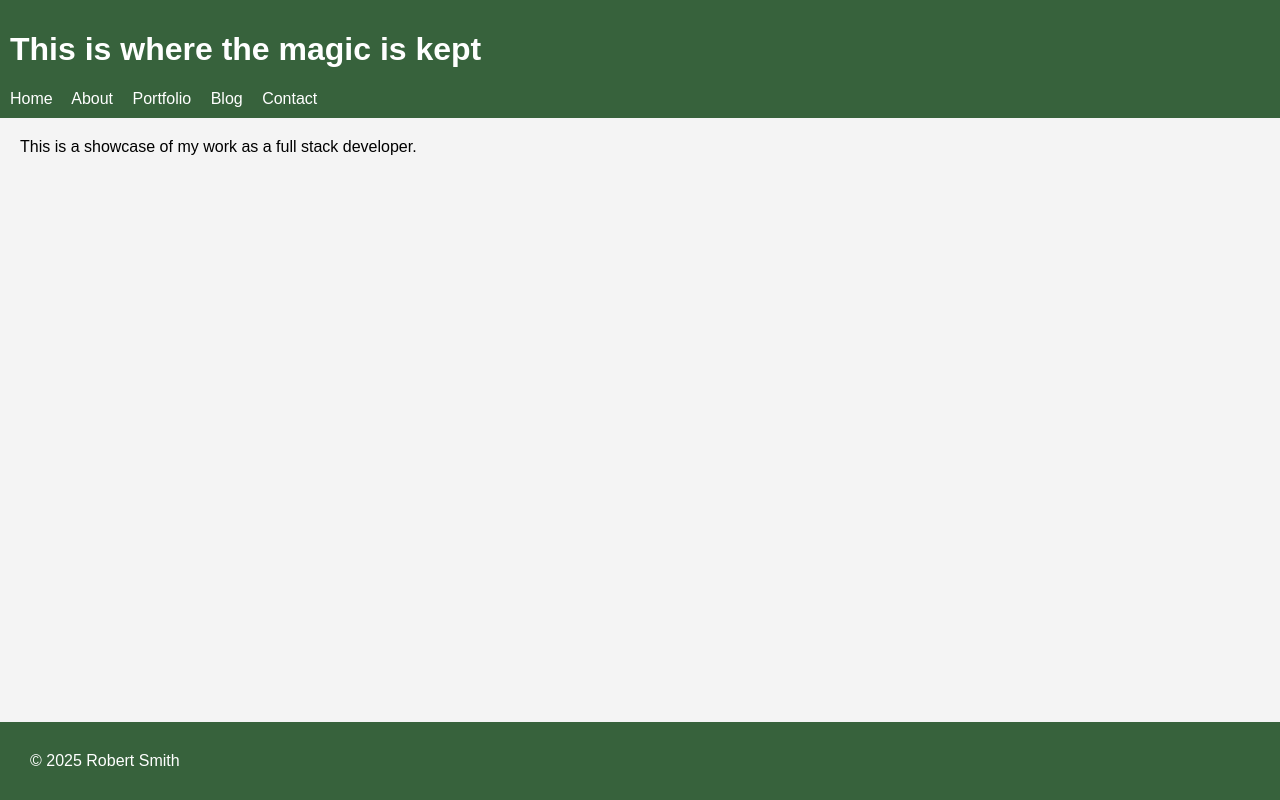
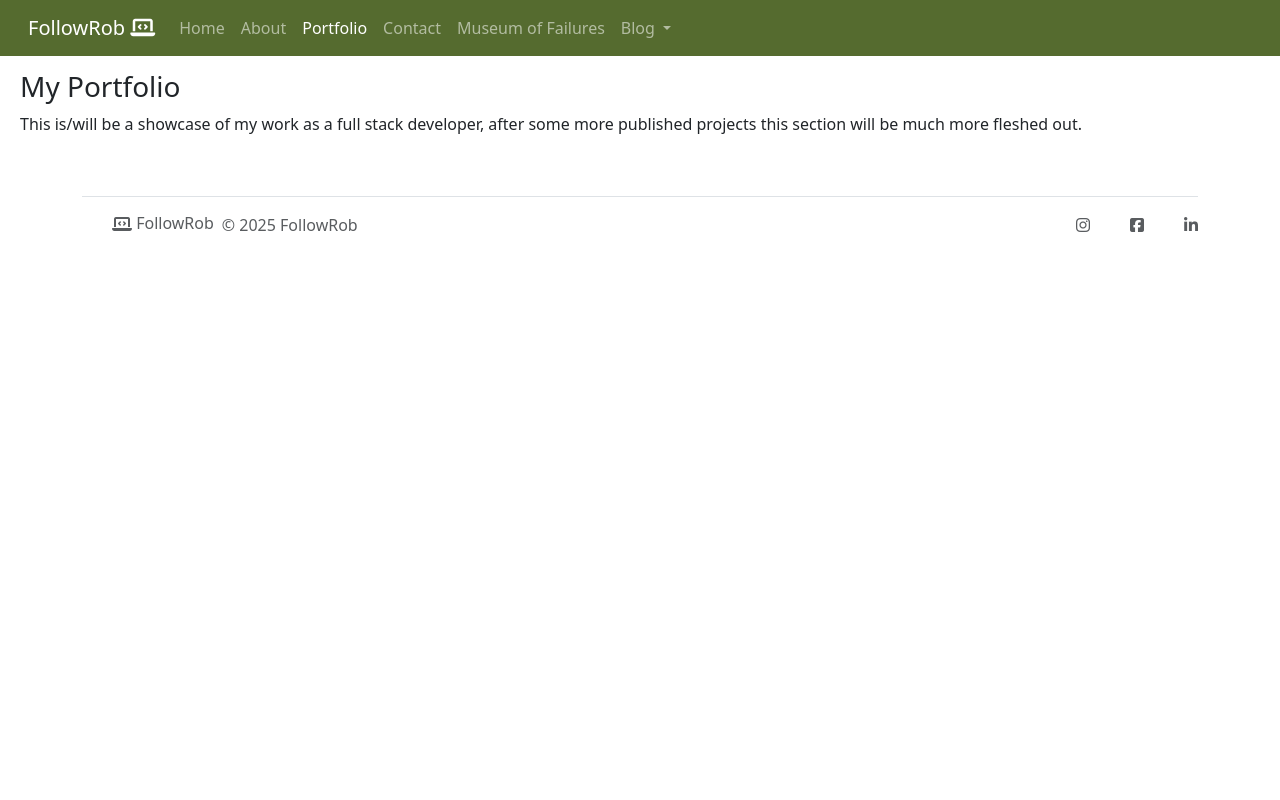
Before and after one commit to FollowRob/basicHTML, a plain HTML site: page portfolio.html in a window 1280 px wide. Drawn offline with nearby package versions, Linux system fonts and the light colour scheme.

Commit message:
hot fix for styles path

```diff
--- a/assets/css/styles.css
+++ b/assets/css/styles.css
@@ -1,36 +1,7 @@
-body {
-  font-family: Arial, sans-serif;
-  margin: 0px;
-  background-color: #f4f4f4;
+#customnav {
+    background-color: darkolivegreen !important;
 }
 
-header {
-  background-color: #37623c;
-  color: white;
-  padding: 10px;
-  position:fixed
-  top: 0;
-  width: 100%;}
-
-nav a {
-  color: white;
-  margin-right: 15px;
-  text-decoration: none;
+main {
+    padding: 70px 20px 20px;
 }
-
-nav a:hover {
-  text-decoration: underline;
-}
-
-footer {
-  background-color: #37623c;
-  color: white;
-  padding: 10px;
-      position: fixed;
-      bottom:0;
-      width:100%  }
-
-p {
-  margin: 20px;
-
-}
--- a/portfolio.html
+++ b/portfolio.html
@@ -1,26 +1,108 @@
-<!DOCTYPE html>
+<!doctype html>
 <html lang="en">
     <head>
-  <meta charset="UTF-8">
-  <title>Portfolio</title>
-  <link rel="stylesheet" href="assets/css/styles.css">
+        <title>FollowRob | Portfolio</title>
+        <!-- Required meta tags -->
+        <meta charset="utf-8" />
+        <meta
+            name="viewport"
+            content="width=device-width, initial-scale=1, shrink-to-fit=no"
+        />
+
+        <!-- Bootstrap CSS v5.2.1 -->
+        <link
+            href="https://cdn.jsdelivr.net/npm/bootstrap@5.3.2/dist/css/bootstrap.min.css"
+            rel="stylesheet"
+            integrity="sha384-T3c6CoIi6uLrA9TneNEoa7RxnatzjcDSCmG1MXxSR1GAsXEV/Dwwykc2MPK8M2HN"
+            crossorigin="anonymous"
+        />
+        <!-- Font Awesome -->
+        <script src="https://kit.fontawesome.com/88bfd03b4f.js" crossorigin="anonymous"></script>
+
+        <!-- Custom CSS -->
+        <link rel="stylesheet" href="../assets/css/styles.css">
     </head>
+
     <body>
         <header>
-    <h1>This is where the magic is kept</h1>
-    <nav>
-      <a href="index.html">Home</a>
-      <a href="about.html">About</a>
-      <a href="portfolio.html">Portfolio</a>
-      <a href="blog.html">Blog</a>
-      <a href="contact.html">Contact</a>
+            <!-- navbar -->
+             <nav id="customnav" class="navbar navbar-expand-lg fixed-top navbar-dark bg-dark">
+  <div class="container-fluid ">
+    <a class="navbar-brand ps-3" href="index.html">FollowRob <i class="fa-solid fa-laptop-code"></i> </a>
+    <button class="navbar-toggler" type="button" data-bs-toggle="collapse" data-bs-target="#navbarSupportedContent" aria-controls="navbarSupportedContent" aria-expanded="false" aria-label="Toggle navigation">
+      <span class="navbar-toggler-icon"></span>
+    </button>
+    <div class="collapse navbar-collapse" id="navbarSupportedContent">
+      <ul class="navbar-nav me-auto mb-2 mb-lg-0">
+        <li class="nav-item">
+          <a class="nav-link" href="index.html">Home</a>
+        </li>
+        <li class="nav-item">
+          <a class="nav-link" href="about.html">About</a>
+        </li>
+         <li class="nav-item">
+          <a class="nav-link active" aria-current="page" href="portfolio.html">Portfolio</a>
+        </li>
+         <li class="nav-item">
+          <a class="nav-link" href="contact.html">Contact</a>
+        </li>
+         <li class="nav-item">
+          <a class="nav-link" href="museum.html">Museum of Failures</a>
+        </li>
+        <li class="nav-item dropdown">
+          <a class="nav-link dropdown-toggle" href="#" role="button" data-bs-toggle="dropdown" aria-expanded="false">
+            Blog
+          </a>
+          <ul class="dropdown-menu">
+            <li><a class="dropdown-item" href="#">Front Page</a></li>
+            <li><hr class="dropdown-divider"></li>
+            <li><a class="dropdown-item" href="#">Week.1</a></li>
+            <li><a class="dropdown-item" href="#">Week.2</a></li>
+            <li><a class="dropdown-item" href="#">Week.3</a></li>
+            <li><a class="dropdown-item" href="#">Week.4</a></li>
+          </ul>
+        </li>
+      </ul>
+    </div>
+  </div>
 </nav>
         </header>
+
         <main>
-    <p>This is a showcase of my work as a full stack developer.</p>
+             <h3>My Portfolio</h3>
+            <p>This is/will be a showcase of my work as a full stack developer, after some more published projects this section will be much more fleshed out. </p>
         </main>
-  <footer>
-    <p>© 2025 Robert Smith</p>
+
+            <!-- place footer here -->
+             <div class="container sticky-sm-bottom">
+              <footer class="d-flex flex-wrap justify-content-between align-items-center py-3 my-4 border-top">
+                <div class="col-md-4 d-flex align-items-center">
+                  <a href="/" class="mb-3 me-2 mb-md-0 text-body-secondary text-decoration-none lh-1" aria-label="Bootstrap">
+                    <svg class="bi" width="30" height="24" aria-hidden="true"><use xlink:href="#bootstrap"></use></svg><i class="fa-solid fa-laptop-code"></i> FollowRob </a>
+                    <span class="mb-3 mb-md-0 text-body-secondary">© 2025 FollowRob</span>
+                  </div> <ul class="nav col-md-4 justify-content-end list-unstyled d-flex">
+                    <li class="ms-3">
+                      <a class="text-body-secondary" href="https://www.instagram.com/" aria-label="Instagram"><svg class="bi" width="24" height="24" aria-hidden="true"><use xlink:href="https://www.instagram.com/"></use></svg><i class="fa-brands fa-instagram"></i></a>
+                    </li>
+                    <li class="ms-3"><a class="text-body-secondary" href="https://facebook.com/" aria-label="Facebook"><svg class="bi" width="24" height="24"><use xlink:href="https://facebook.com/"></use></svg><i class="fa-brands fa-square-facebook"></i></a>
+                    </li>
+                     </li>
+                    <li class="ms-3"><a class="text-body-secondary" href="https://linkedin.com" aria-label="Facebook"><svg class="bi" width="24" height="24"><use xlink:href="hhttps://linkedin.com"></use></svg><i class="fa-brands fa-linkedin-in"></i></i></a>
+                    </li>
+                  </ul>
                 </footer>
+              </div>
+        <!-- Bootstrap JavaScript Libraries -->
+        <script
+            src="https://cdn.jsdelivr.net/npm/@popperjs/core@2.11.8/dist/umd/popper.min.js"
+            integrity="sha384-I7E8VVD/ismYTF4hNIPjVp/Zjvgyol6VFvRkX/vR+Vc4jQkC+hVqc2pM8ODewa9r"
+            crossorigin="anonymous"
+        ></script>
+
+        <script
+            src="https://cdn.jsdelivr.net/npm/bootstrap@5.3.2/dist/js/bootstrap.min.js"
+            integrity="sha384-BBtl+eGJRgqQAUMxJ7pMwbEyER4l1g+O15P+16Ep7Q9Q+zqX6gSbd85u4mG4QzX+"
+            crossorigin="anonymous"
+        ></script>
     </body>
 </html>
```
Also changed, not shown: about.html (+1 -1 lines), contact.html (+1 -1 lines), index.html (+1 -1 lines), museum.html (+108 -0 lines). Lines whose indentation alone changed are shown as unchanged.
